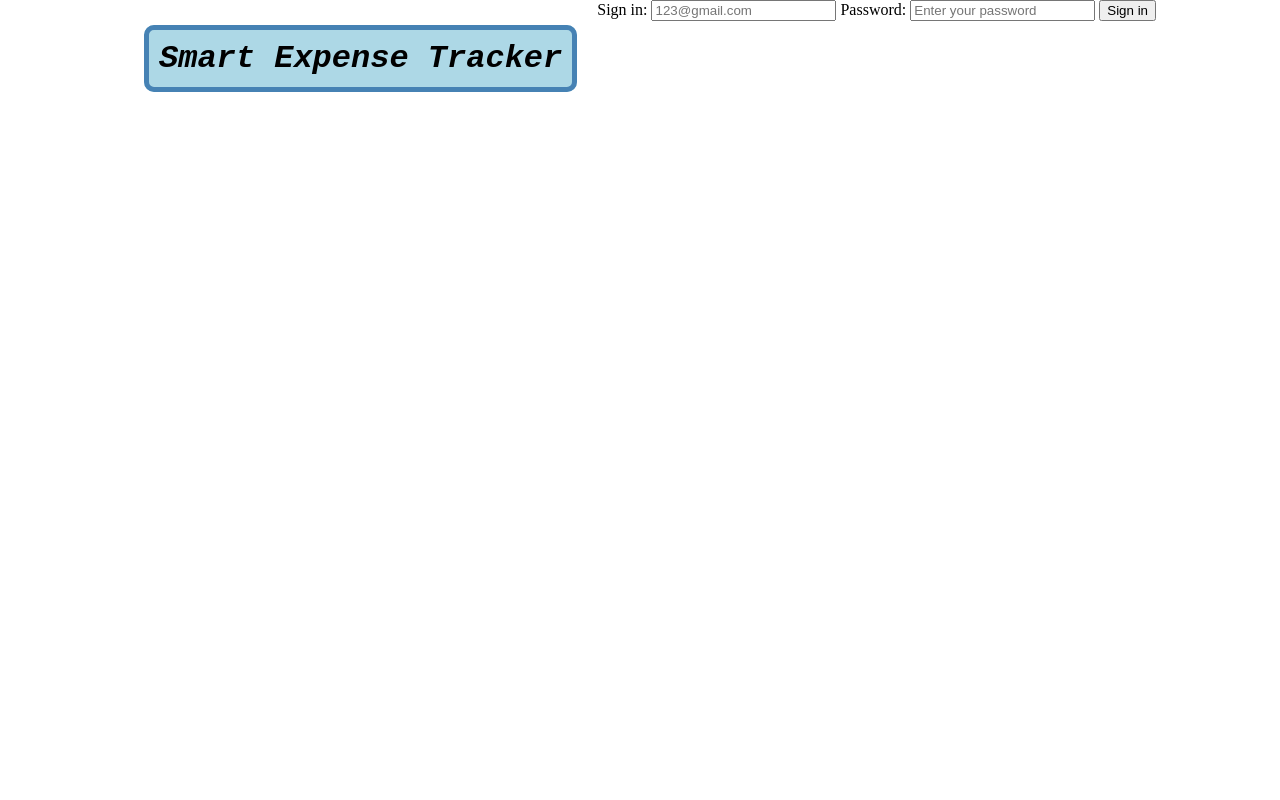
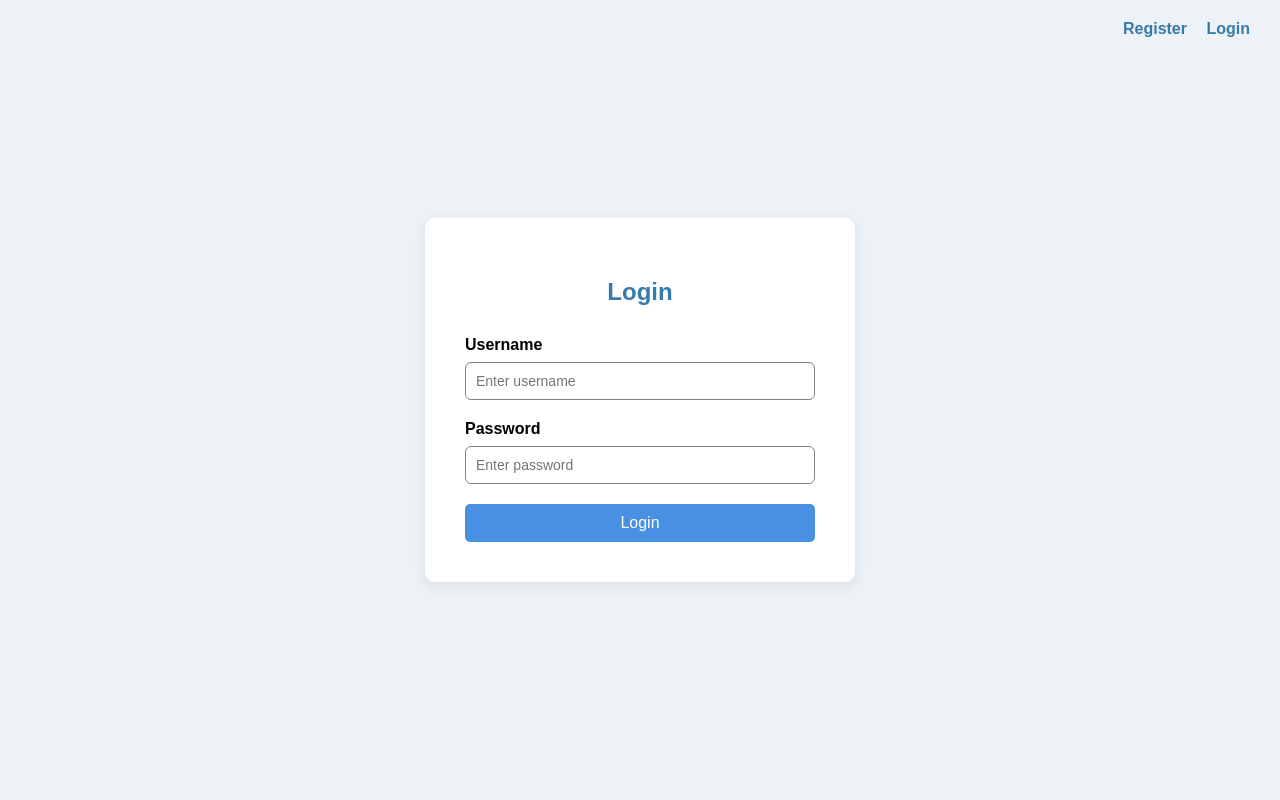
Before and after one commit to suriya283/Expense-Tracker, a Flask app: page / in a window 1280 px wide. Run offline with Flask 3, Linux system fonts and the light colour scheme.

Commit message:
add login page and authentication

```diff
--- a/Smart_personal_expense_tracker.py
+++ b/Smart_personal_expense_tracker.py
@@ -69,7 +69,7 @@ def add_expenses():
             except ValueError:
                 print(f"invalid! Its not allowed string value!")
 
-def view_expenses(view):
+def view_expenses():
     print("1.View all expenses")
     print("2.View by date")
     print("3.View by time")
--- a/app.py
+++ b/app.py
@@ -1,14 +1,28 @@
+from unittest import result
+
 from flask import Flask, render_template, request, redirect, url_for
-from DB import delete_expense
-from Utilities import add_expenses, view_expenses, add_expense
+from DB import *
+from Utilities import *
 app=Flask(__name__)
 app.secret_key="secret123"
 @app.route('/')
 def login():
-    return render_template('login_page.html')
-@app.route('/home')
-def home():
-    return render_template('home.html')
+    return render_template('index.html')
+@app.route('/signup',methods=["GET","POST"])
+def sign_up():
+    if request.method == "POST":
+        signup_data()
+        return render_template("index.html",result="Successfully Registered")
+    return render_template("index.html")
+@app.route('/signin',methods=['GET',"POST"])
+def sign_in():
+    if request.method == "POST":
+        result=signin_data()
+        if result:
+            return render_template("home.html",result="You are Signed In")
+        else:
+            return render_template("index.html",error="Incorrect Username or Password")
+    return render_template("index.html")
 @app.route('/add', methods=['GET', 'POST'])
 def add():
     if request.method=='POST':
@@ -18,16 +32,31 @@ def add():
 
 @app.route('/view',methods =['GET','POST'])
 def view():
-    expense=[]
+    expenses=[]
     if request.method=='POST':
         user_input=request.form.get('View expense')
         if user_input == "View All":
-            expense=view_expenses('1')
-    return render_template('view_expense.html', expense=expense)
+            expenses=view_expenses('1')
+        elif user_input == "View Date":
+            user_input=request.form.get("date")
+            expenses=view_expense(date=user_input)
+        elif user_input == "View Time":
+            user_input=request.form.get("time")
+            expenses=view_expense(time=user_input)
+        elif user_input == "View Date and Time":
+            date=request.form.get("date")
+            time=request.form.get("time")
+            expenses=view_expense(date=date,time=time)
+        elif user_input== "View Date and Category":
+            date=request.form.get("date")
+            category=request.form.get("category")
+            expenses=view_expense(date=date,category=category)
+        return render_template('view_expense.html', expenses=expenses)
+    return render_template('view_expense.html',expenses=[])
 @app.route('/update/<int:id>',methods=['GET','POST'])
 def update(id):
     if request.method == 'POST':
-        add_expense(id)
+        add_expenses(id)
     return render_template('update_expense.html',id=id)
 @app.route('/delete/<int:id>')
 def delete(id):
--- a/static/login_page.css
+++ /dev/null
@@ -1,32 +0,0 @@
-/*body{*/
-/*    background-color: white;*/
-/*}*/
-/*.dark-mode{*/
-/*    background-color: black;*/
-/*}*/
-body{
-    margin: 0;
-    display: flex;
-    justify-content: center;
-    align-content: center;
-}
-h1{
-    font-family: 'Courier New', Courier, monospace;
-    font-style: italic;
-    text-align: center;
-    margin-top: 40px;
-}
-span{
-    background-color: lightblue;
-    padding: 10px;
-    margin: 20px;
-    border-radius: 10px;
-    border: solid steelblue 5px;
-}
-.mode {
-    float: right;
-    margin: 10px;
-    background-color: floralwhite;
-    border-radius: 100px;
-}
-.user
--- a/static/login_page.js
+++ /dev/null
@@ -1,3 +0,0 @@
-// function mode(){
-//     document.body.classList.toggle("dark-mode");
-// }
--- /dev/null
+++ b/static/style.css
@@ -0,0 +1,90 @@
+body {
+    margin: 0;
+    font-family: Arial, sans-serif;
+    background-color: #edf2f7;
+    height: 100vh;
+    display: flex;
+    justify-content: center;
+    align-items: center;
+}
+
+.top-links {
+    position: absolute;
+    top: 20px;
+    right: 30px;
+}
+
+.top-links a {
+    text-decoration: none;
+    margin-left: 15px;
+    color: #377ba8;
+    font-weight: bold;
+}
+
+.top-links a:hover {
+    text-decoration: underline;
+}
+
+.container {
+    width: 350px;
+    background-color: #ffffff;
+    padding: 40px;
+    border-radius: 10px;
+    box-shadow: 0 4px 15px rgba(0,0,0,0.08);
+
+}
+
+h2 {
+    text-align: center;
+    color: #377ba8;
+    margin-bottom: 30px;
+}
+
+form {
+    display: flex;
+    flex-direction: column;
+}
+
+label {
+    margin-bottom: 8px;
+    font-weight: bold;
+}
+
+input {
+    padding: 10px;
+    margin-bottom: 20px;
+
+    border: 1px solid grey;
+    border-radius: 6px;
+
+    font-size: 14px;
+}
+select {
+
+    padding: 10px;
+    margin-bottom: 20px;
+    color: grey;
+    border: 1px solid grey;
+    border-radius: 8px;
+    font-size: 15px;
+    background-color: white;
+    cursor: pointer;
+    appearance: none;
+}
+
+button {
+    padding: 10px;
+    border: none;
+    background-color:#4a90e2;
+    color: white;
+    border-radius: 5px;
+    cursor: pointer;
+    font-size: 16px;
+}
+
+button:hover {
+    background-color: #2c5f85;
+}
+.error-msg{
+    color: red;
+}
--- a/templates/home.html
+++ b/templates/home.html
@@ -8,6 +8,7 @@
     <link rel="stylesheet" href="../static/home_style.css">
 </head>
 <body>
+{{ result }}
     <nav class="navbar">
     <a href="/profile" class="profile-link">Profile</a>
 </nav>
@@ -15,8 +16,8 @@
 <div class="page-container">
   <div class="glass-box">
     <h3>Expense Manager</h3>
-    <button class="btn">Add Expenses</button>
-    <button class="btn">View Expenses</button>
+    <button class="btn" onclick="window.location.href='/add'">Add Expenses</button>
+    <button class="btn" onclick="window.location.href='/view'">View Expenses</button>
     <button class="btn">Monthly-wise total expenses</button>
     <button class="btn">category-wise total expenses</button>
     <button class="btn">Total expense</button>
@@ -26,6 +27,5 @@
     <button class="btn">Delete expense</button>
   </div>
 </div>
-
 </body>
 </html>
--- /dev/null
+++ b/templates/index.html
@@ -0,0 +1,72 @@
+<!DOCTYPE html>
+<html lang="en">
+<head>
+    <meta charset="UTF-8">
+    <meta name="viewport" content="width=device-width, initial-scale=1.0">
+    <title>Login & Register</title>
+    <link rel="stylesheet" href="{{url_for('static',filename='style.css')}}">
+    <link rel="stylesheet" href="../static/style.css">
+</head>
+<body>
+    <div class="top-links">
+        <a href="#" onclick="showRegister()">Register</a>
+        <a href="#" onclick="showLogin()">Login</a>
+    </div>
+
+    <div class="container">
+        <div id="loginForm">
+
+            <h2>Login</h2>
+
+            <form action="/signin" method="POST">
+
+                <label>Username</label>
+                <input type="text" placeholder="Enter username" required name="username">
+                <label>Password</label>
+                <input type="password" placeholder="Enter password" required name="password">
+
+                {% if error %}
+                <div class="error-msg">
+                    {{ error }}
+                </div>
+                {% endif %}
+
+                <button type="submit" name="submit">Login</button>
+            </form>
+        </div>
+
+        <div id="registerForm" style="display: none;">
+            <h2>Register</h2>
+
+            <form action="/signup" method="POST">
+                <label>Name</label>
+                <input type="text" placeholder="Enter your Name" name="name" required >
+
+                <label>Username</label>
+                <input type="text" placeholder="Create username" name="username" required >
+                <label>Password</label>
+                <input type="password" placeholder="Create password" name="password" required >
+
+                <button type="submit">Register</button>
+
+            </form>
+
+        </div>
+
+    </div>
+
+    <script>
+
+        function showRegister() {
+            document.getElementById("loginForm").style.display = "none";
+            document.getElementById("registerForm").style.display = "block";
+        }
+
+        function showLogin() {
+            document.getElementById("registerForm").style.display = "none";
+            document.getElementById("loginForm").style.display = "block";
+        }
+
+    </script>
+</body>
+</html>
--- a/templates/login_page.html
+++ /dev/null
@@ -1,19 +0,0 @@
-<!DOCTYPE html>
-<html lang="en">
-<head>
-    <meta charset="UTF-8">
-    <title>SET</title>
-    <link rel="stylesheet" href="{{ url_for('static', filename='login_page.css') }}">
-</head>
-<body>
-<h1><span>Smart Expense Tracker</span></h1>
-{#<button onclick="mode()" class="mode">light</button>#}
-<form class="user">
-    <label for="sign in">Sign in:</label>
-    <input type="email" placeholder="123@gmail.com" name="sign in">
-    <label for="password">Password:</label>
-    <input type="password" placeholder="Enter your password" name="password">
-    <button type="submit">Sign in</button>
-</form>
-</body>
-</html>
--- a/templates/update_expense.html
+++ b/templates/update_expense.html
@@ -4,7 +4,7 @@
     <meta charset="UTF-8">
     <title>Update expense</title>
     <link rel="stylesheet" href="{{ url_for('static', filename='update_expense.css') }}">
-{#    <link rel="stylesheet" href="../static/update_expense.css">#}
+    <link rel="stylesheet" href="../static/update_expense.css">
 </head>
 <body>
     <h2>UPDATE EXPENSE</h2>
```
Also changed, not shown: DB.py (+34 -6 lines), Utilities.py (+34 -85 lines), templates/view_expense.html (+36 -3 lines), .ai/mcp/mcp.json (added).
